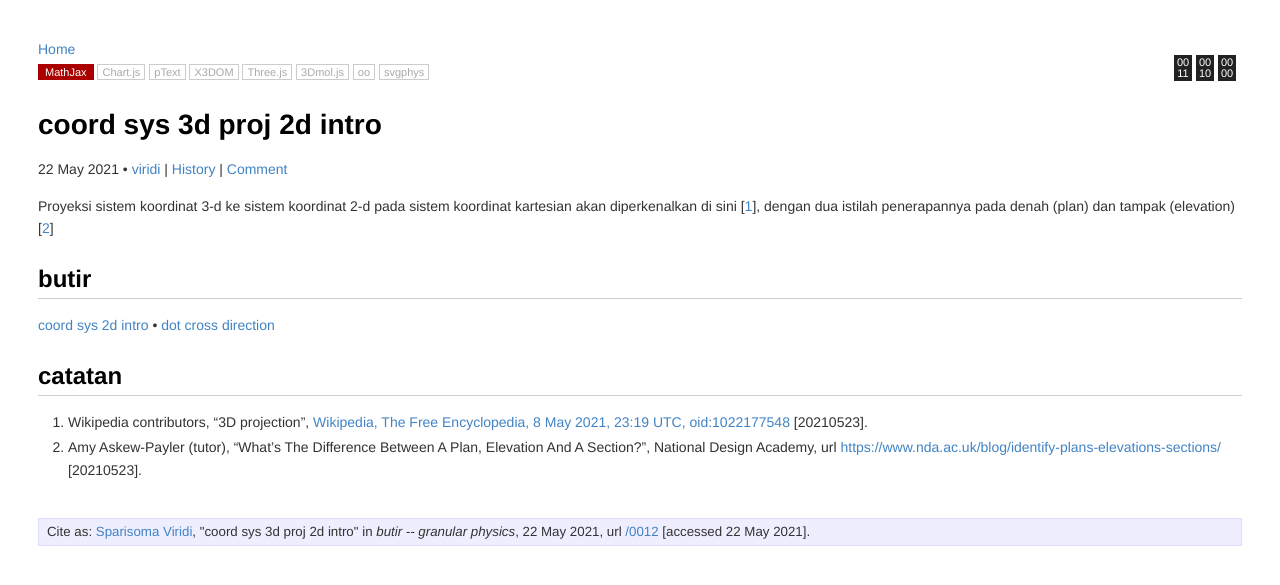
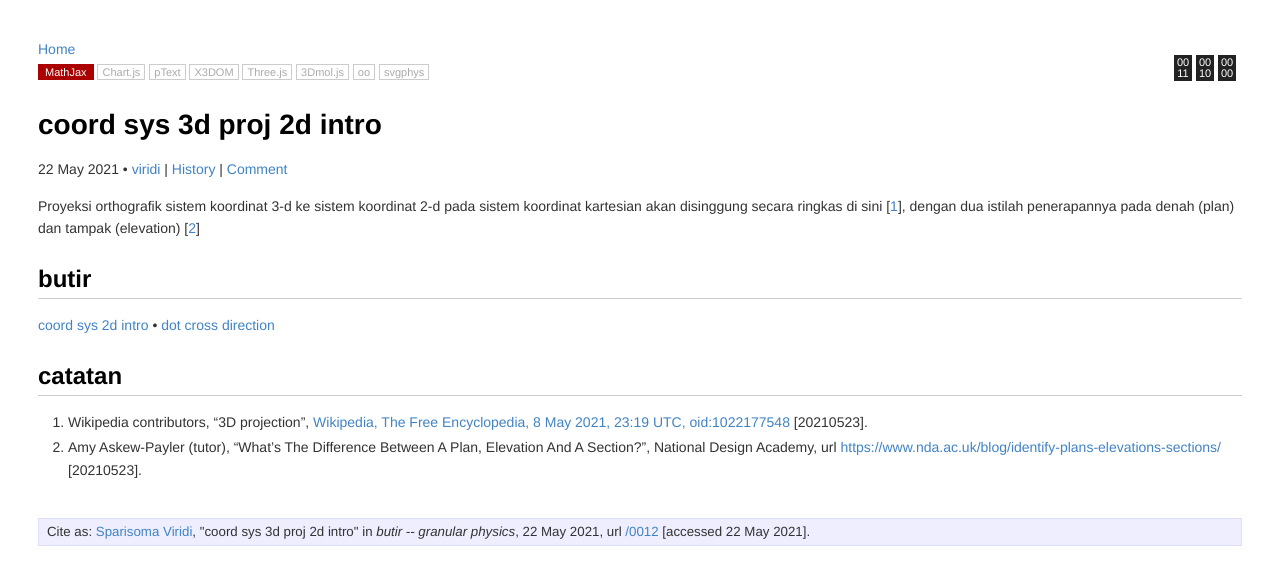
Before and after one commit to dudung/butir, a Jekyll site: the page built from _posts/0/01/2021-05-23-coord-sys-3d-proj-2d-intro.md, in a window 1280 px wide. Shown: the top 585 px of the page. Built offline with Jekyll 4.4.1, drawn with Linux system fonts in a browser that asks for light colours.

Commit message:
force update

```diff
--- a/_posts/0/01/2021-05-23-coord-sys-3d-proj-2d-intro.md
+++ b/_posts/0/01/2021-05-23-coord-sys-3d-proj-2d-intro.md
@@ -13,13 +13,13 @@ oo: false
 svgphys: false
 category: math
 tags: ["coordinate system", "3d", "projection", "2d", "introduction"]
-date: 2021-05-23 01:09:00 +07
+date: 2021-05-23 01:14:00 +07
 permalink: /0012
 src: https://github.com/dudung/butir/commits/main/_posts/0/01/2021-05-23-coord-sys-3d-proj-2d-intro.md
 twitter_username: 6unpnp
 nodes: ['0000', '0010', '0011']
 ---
-Proyeksi sistem koordinat 3-d ke sistem koordinat 2-d pada sistem koordinat kartesian akan diperkenalkan di sini [[1](r01)], dengan dua istilah penerapannya pada denah (plan) dan tampak (elevation) [[2](r02)]
+Proyeksi orthografik sistem koordinat 3-d ke sistem koordinat 2-d pada sistem koordinat kartesian akan disinggung secara ringkas di sini [[1](r01)], dengan dua istilah penerapannya pada denah (plan) dan tampak (elevation) [[2](r02)]
 
 
 ## butir
```
